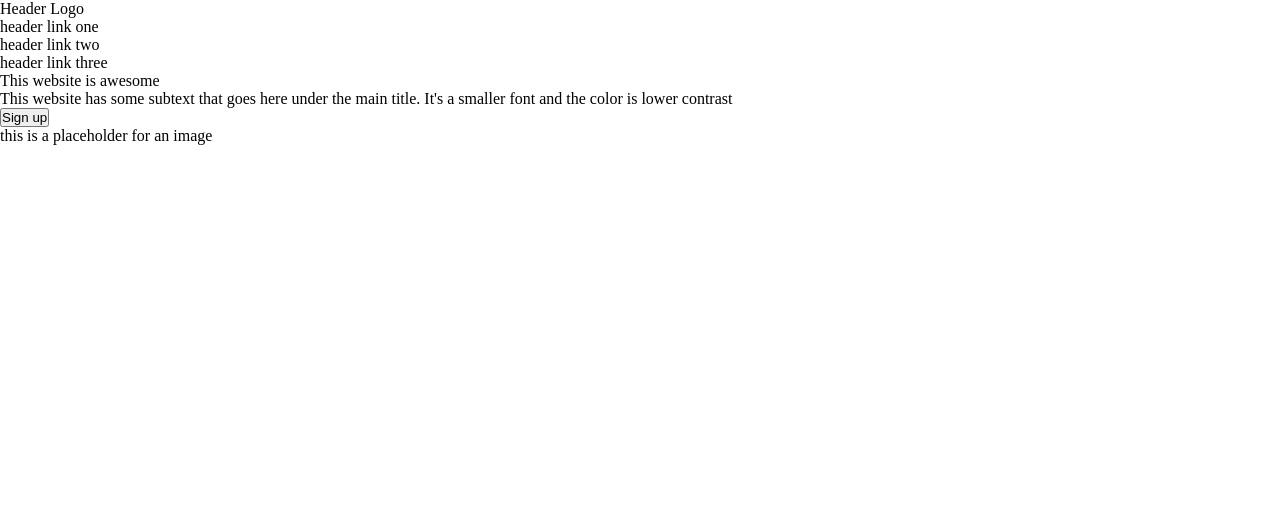
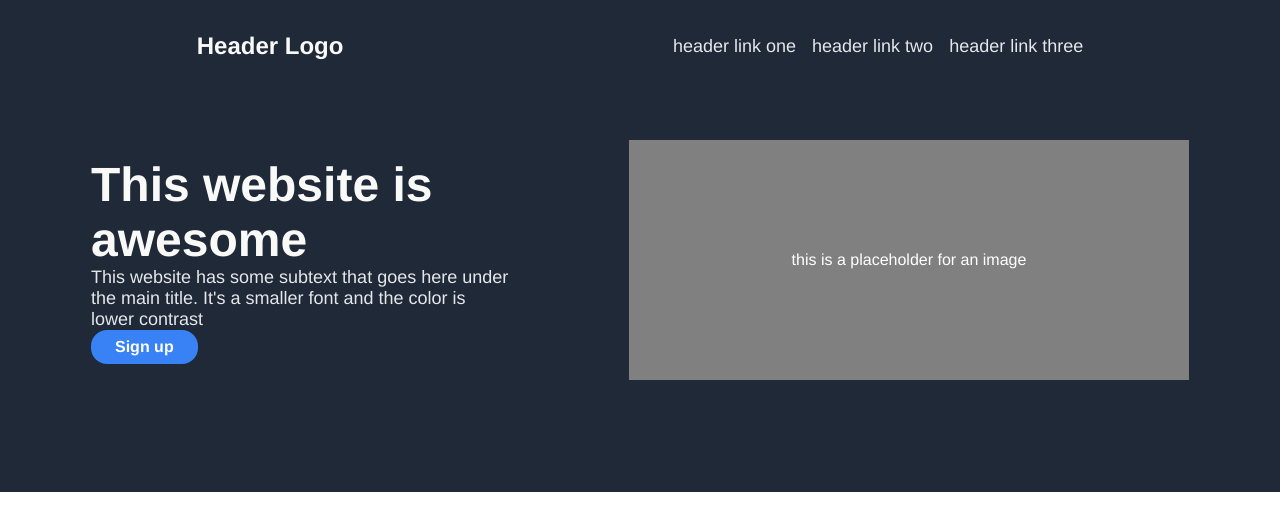
Before and after one commit to dostoynikov/landing-page-theodinproject, a plain HTML site: page index.html in a window 1280 px wide. Drawn offline with Linux system fonts and the light colour scheme.

Commit message:
add styling to header section

```diff
--- a/style.css
+++ b/style.css
@@ -2,4 +2,79 @@
     box-sizing: border-box;
     margin: 0;
     padding: 0;
+    font-family: Helvetica, sans-serif; }
+
+body {
+    min-height: 100vh;
 }
+
+header {
+    background-color: #1f2937;
+    padding: 2rem 2rem 7rem 2rem;
+    display: flex;
+    flex-direction: column;
+    gap: 5rem;
+
+}
+
+.primary-header {
+    display: flex;
+    justify-content: space-around;
+    align-items: center;
+}
+
+.primary-header > span {
+    font-size: 24px;
+    color: #f9faf8;
+    font-weight: bold;
+}
+
+.primary-header > ul {
+    display: flex;
+    list-style-type: none;
+    gap: 1rem;
+    color: #e5e7eb;
+    font-size: 18px;
+}
+
+.secondary-header {
+    display: flex;
+    justify-content: space-around;
+    align-items: center;
+}
+
+
+.secondary-header-left {
+    max-width: 420px;
+}
+
+.secondary-header-left > button {
+    background-color: #3882f6;
+    border: none;
+    padding:0.5rem 1.5rem ;
+    border-radius: 1rem;
+    font-size: 1rem;
+    color: white;
+    font-weight: bold;
+}
+
+.secondary-header-left > span {
+    font-size: 48px;
+    color: #f9faf8;
+    font-weight: bolder;
+}
+
+.secondary-header-left > p {
+    color: #e5e7eb;
+    font-size: 18px;
+}
+
+.secondary-header-right {
+    width: 35rem;
+    height: 15rem;
+    background-color: grey;
+    color: white;
+    display: flex;
+    justify-content: center;
+    align-items: center;
+}
```
